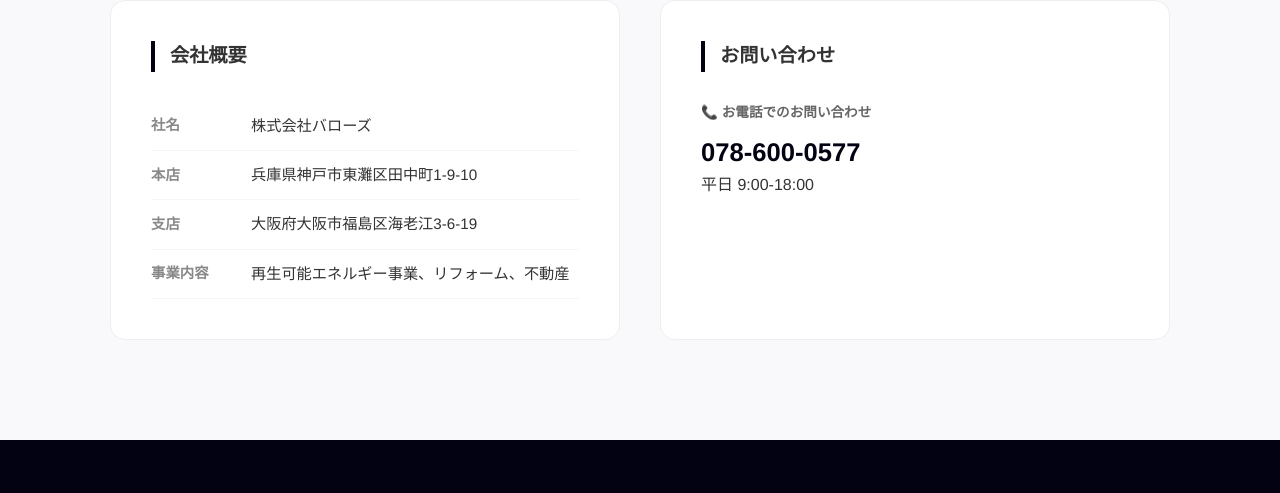
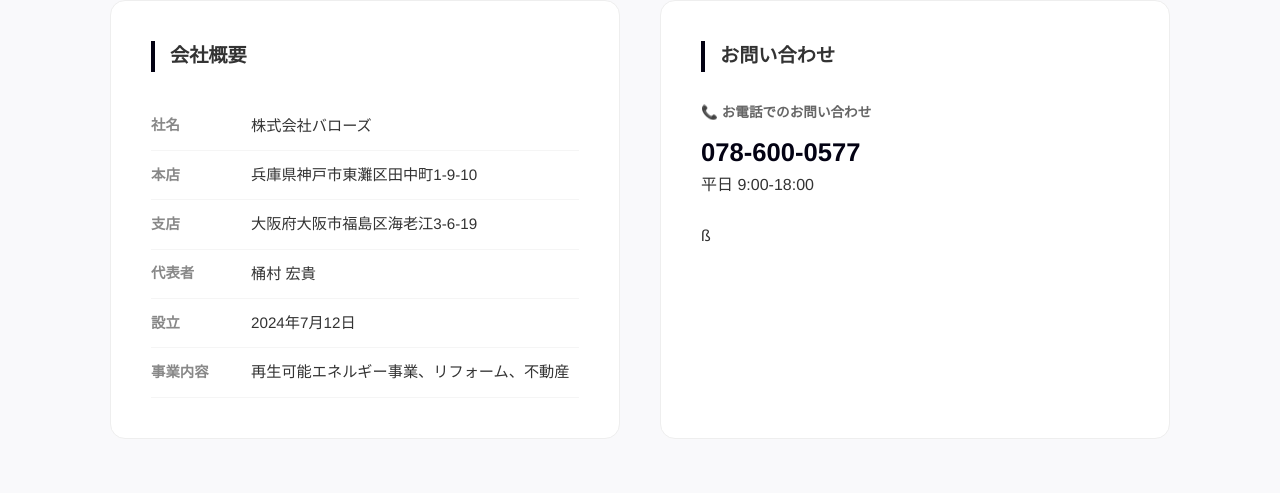
Before and after one commit to Shayato3002/burrows-lp, a plain HTML site: page index.html in a window 1280 px wide. Shown: the part 2197-2690 px from the top of the page. Drawn offline with Linux system fonts and the light colour scheme.

Commit message:
サイト作成v５

```diff
--- a/index.html
+++ b/index.html
@@ -119,6 +119,14 @@
                             <td>大阪府大阪市福島区海老江3-6-19</td>
                         </tr>
                         <tr>
+                            <th>代表者</th>
+                            <td>桶村 宏貴</td>
+                        </tr>
+                        <tr>
+                            <th>設立</th>
+                            <td>2024年7月12日</td>
+                        </tr>
+                        <tr>
                             <th>事業内容</th>
                             <td>再生可能エネルギー事業、リフォーム、不動産</td>
                         </tr>
@@ -135,7 +143,7 @@
                     <!-- <div class="info-item">
                         <p class="label">✉️ メールでのお問い合わせ</p>
                         <p class="value">info@barrows.co.jp</p>
-                    </div> -->
+                    </div> -->ß
                 </div>
             </div>
         </div>
```
Also changed, not shown: 1 other file.
